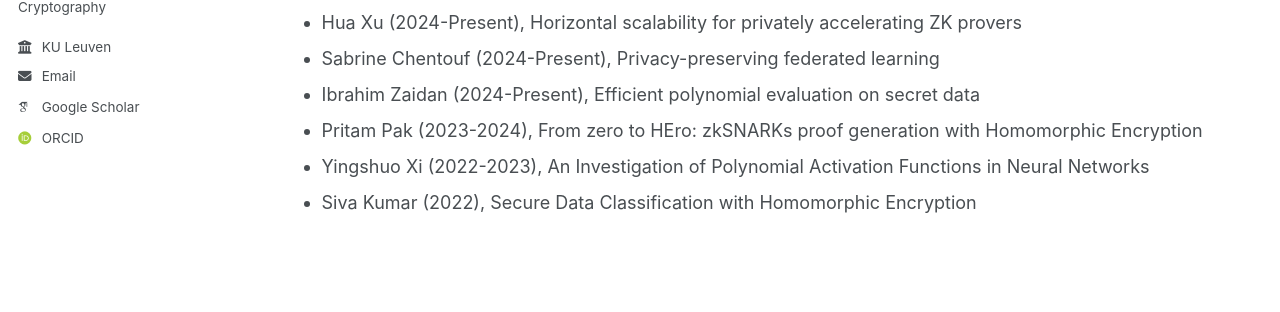
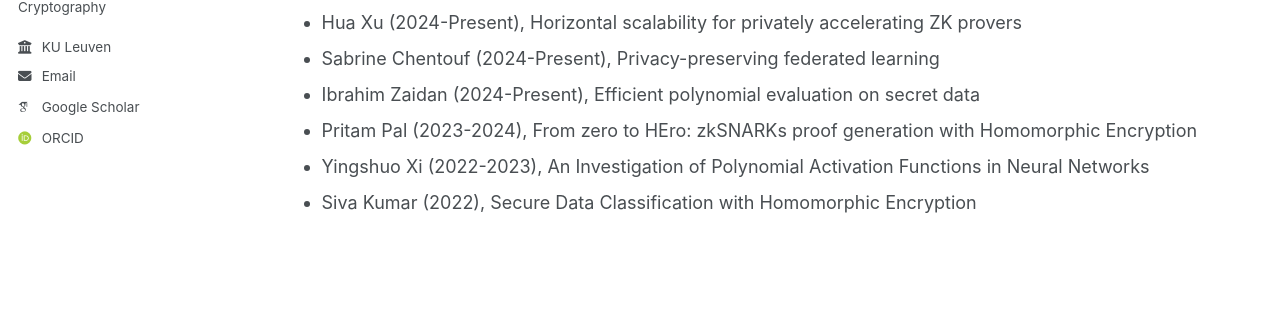
Before and after one commit to jiayikang2/jiayikang2.github.io, a Jekyll site: the page built from _pages/teaching.md, in a window 1280 px wide and 936 px high. Shown: the part 312-624 px from the top of the window. Built offline with Jekyll 4.4.1, drawn with Linux system fonts in a browser that asks for light colours; some web fonts are replaced.

```diff
--- a/_pages/teaching.md
+++ b/_pages/teaching.md
@@ -14,6 +14,6 @@ Master thesis co-supervision
 - Hua Xu (2024-Present), Horizontal scalability for privately accelerating ZK provers
 - Sabrine Chentouf (2024-Present), Privacy-preserving federated learning
 - Ibrahim Zaidan (2024-Present), Efficient polynomial evaluation on secret data
-- Pritam Pak (2023-2024), From zero to HEro: zkSNARKs proof generation with Homomorphic Encryption
+- Pritam Pal (2023-2024), From zero to HEro: zkSNARKs proof generation with Homomorphic Encryption
 - Yingshuo Xi (2022-2023), An Investigation of Polynomial Activation Functions in Neural Networks
 - Siva Kumar (2022), Secure Data Classification with Homomorphic Encryption
```
Also changed, not shown: _pages/community.md (+1 -0 lines), 1 other file.
